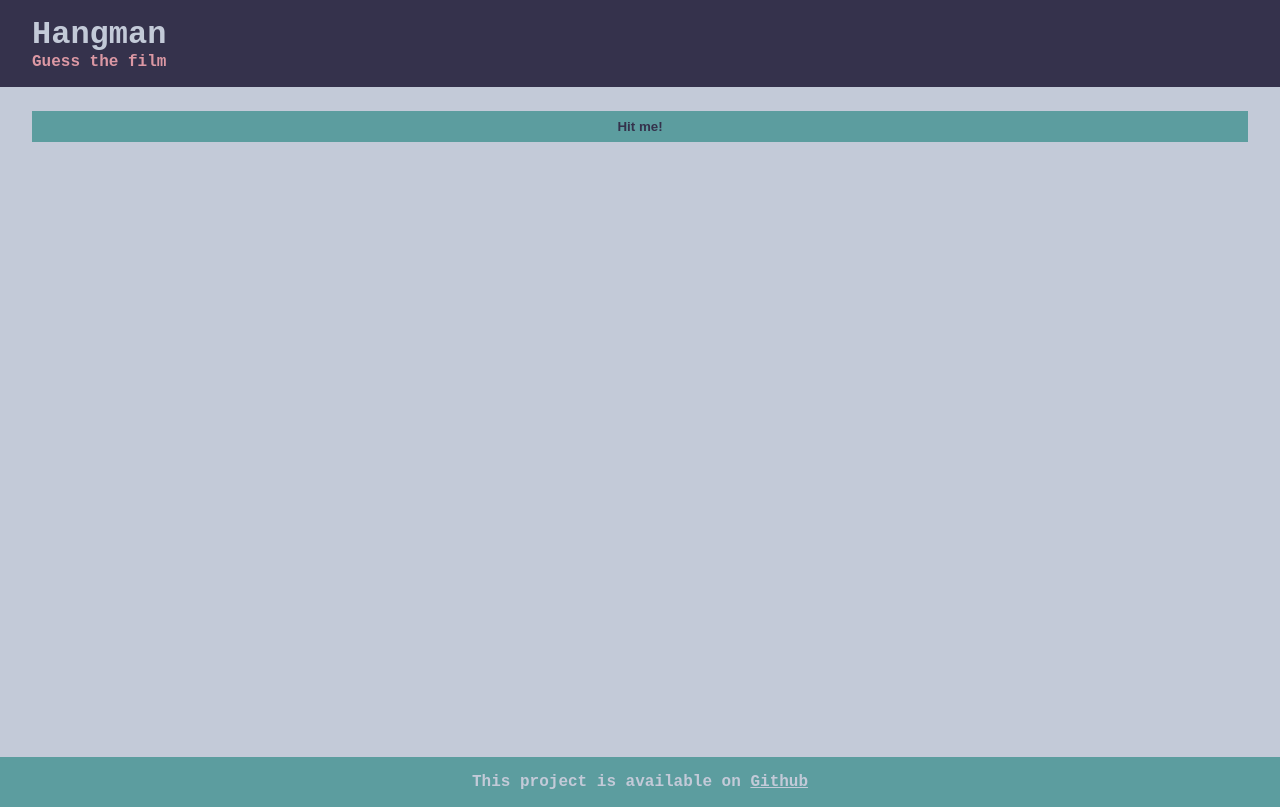
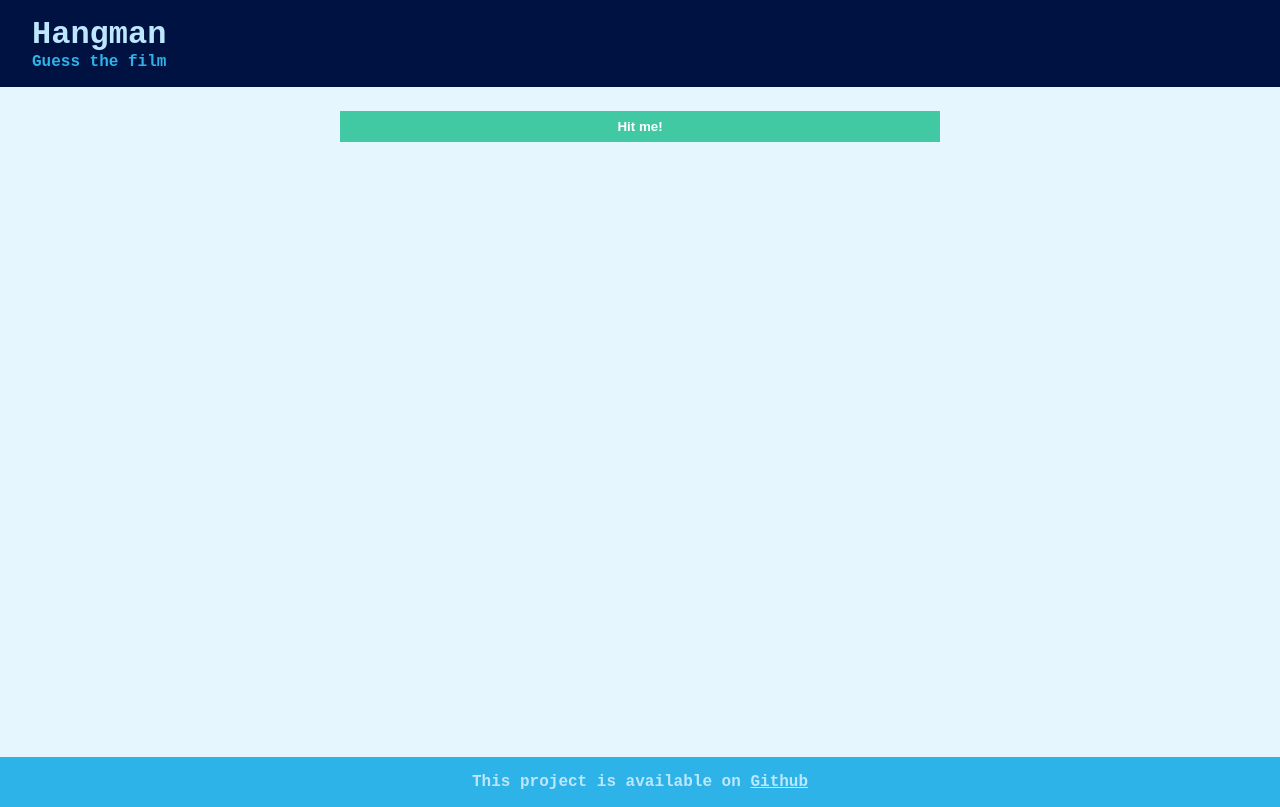
Before and after one commit to zurda/hangman-films, a React (Create React App) app: page / in a window 1280 px wide. Built offline with nearby package versions, Linux system fonts and the light colour scheme; no server answers.

Commit message:
Updated board display

```diff
--- a/src/components/Footer.js
+++ b/src/components/Footer.js
@@ -4,8 +4,8 @@ import { colours } from '../style/shared'
 
 const Container = styled.footer`
   width: 100%;
-  color: ${colours.lightGrey};
-  background-color: ${colours.turquoise};
+  color: ${colours.diamond};
+  background-color: ${colours.pictonBlue};
   font-weight: bold;
   font-family: 'Courier New', Courier, monospace;
   padding: 16px 32px;
--- a/src/components/GameBoard.js
+++ b/src/components/GameBoard.js
@@ -2,15 +2,19 @@ import React from 'react'
 import styled from "@emotion/styled";
 import { colours } from '../style/shared'
 
-const Container = styled.header`
-  width: 100%;
-  color: ${colours.darkGrey};
+const Container = styled.div`
+width: 100%;
+  color: ${colours.maastrichtBlue};
   padding: 16px 32px;
-  font-family: Arial, "Helvetica Neue", Helvetica, sans-serif;
-  background-color: ${colours.lightGrey};
+  background-color: ${colours.lightest};
   min-height: calc(100vh - 130px);
 `
 
-const GameBoard = ({ children }) => <Container>{children}</Container>
+const ContentContainer = styled.div`
+max-width: 600px;
+margin: 0 auto;
+`
+
+const GameBoard = ({ children }) => <Container><ContentContainer>{children}</ContentContainer></Container>
 
 export default GameBoard
--- a/src/components/GameControllers.js
+++ b/src/components/GameControllers.js
@@ -4,8 +4,8 @@ import { colours } from '../style/shared'
 import downArrowSvg from '../style/assets/down_arrow.svg'
 
 export const Button = styled.button`
-  color: ${props => props.type === 'primary' ? colours.darkGrey : colours.lightGrey};
-  background-color: ${props => props.type === 'primary' ? colours.turquoise : colours.darkPink};
+  color: ${props => props.type === 'primary' ? 'white' : 'white'};
+  background-color: ${props => props.type === 'primary' ? colours.eucaliptus : colours.iceberg};
   font-weight: bold;
   padding: 8px 16px;
   text-align: center;
@@ -15,8 +15,8 @@ export const Button = styled.button`
   width: 100%;
   margin: 8px 0;
   &:hover {
-    background-color: ${colours.darkGrey};
-    color: ${colours.lightGrey};
+    background-color: ${colours.maastrichtBlue};
+    color: ${colours.lightest};
   }
 `
 
--- a/src/components/Header.js
+++ b/src/components/Header.js
@@ -4,8 +4,8 @@ import { colours } from '../style/shared'
 
 const Container = styled.header`
   width: 100%;
-  background-color: ${colours.darkGrey};
-  color: ${colours.lightGrey};
+  background-color: ${colours.maastrichtBlue};
+  color: ${colours.diamond};
   font-weight: bold;
   font-family: 'Courier New', Courier, monospace;
   padding: 16px 32px;
@@ -17,7 +17,7 @@ margin: 0;
 
 const Description = styled.p`
 margin: 0;
-color: ${colours.lightPink};
+color: ${colours.pictonBlue};
 `
 
 const Header = ({ appName, appDescription }) => (
--- a/src/components/HiddenText.js
+++ b/src/components/HiddenText.js
@@ -13,8 +13,9 @@ const LetterContainer = styled.span`
 
   padding: 0 8px;
   display: inline-block;
-  border-bottom: ${props => props.letter === ' ' ? 'none' : `2px solid ${colours.darkGrey}`};
-  color: ${colours.darkGrey};
+  border-bottom: ${props => props.letter === ' ' ? 'none' : `2px solid ${colours.maastrichtBlue}`};
+  width: 20px;
+  padding: 2px;
   text-align: center;
   margin-right: 4px;
 `
--- a/src/components/LettersTray.js
+++ b/src/components/LettersTray.js
@@ -15,8 +15,8 @@ const Char = styled.button`
   font-weight: bold;
   margin: 2px;
   width: 10%;
-  background-color: ${props => props.disabled ? colours.lightGrey : colours.darkPink};
-  color: ${props => props.disabled ? colours.lightPink : colours.lightGrey};
+  background-color: ${props => props.disabled ? 'white' : colours.pictonBlue};
+  color: ${props => props.disabled ? colours.diamond : 'white'};
 `
 
 const LettersTray = ({ guessedLetters, onClickHandler }) => <LettersContainer>{upprecaseLettersArr.map((char, i) => <Char onClick={e => onClickHandler(e.target.innerHTML)} key={i} value={char} disabled={guessedLetters.indexOf(char) > -1}>{char}</Char>)}</LettersContainer >
--- a/src/style/shared.js
+++ b/src/style/shared.js
@@ -1,7 +1,8 @@
 export const colours = {
-  lightPink: '#dc98a4',
-  darkPink: '#c13d50',
-  turquoise: '#5c9d9f',
-  darkGrey: '#35324c',
-  lightGrey: '#c3cad8'
+  iceberg: '#6FC4CC',
+  diamond: '#BCE7FD',
+  pictonBlue: '#2EB3E8',
+  maastrichtBlue: '#001242',
+  lightest: '#e6f6fe',
+  eucaliptus: '#40C9A2'
 }
```
